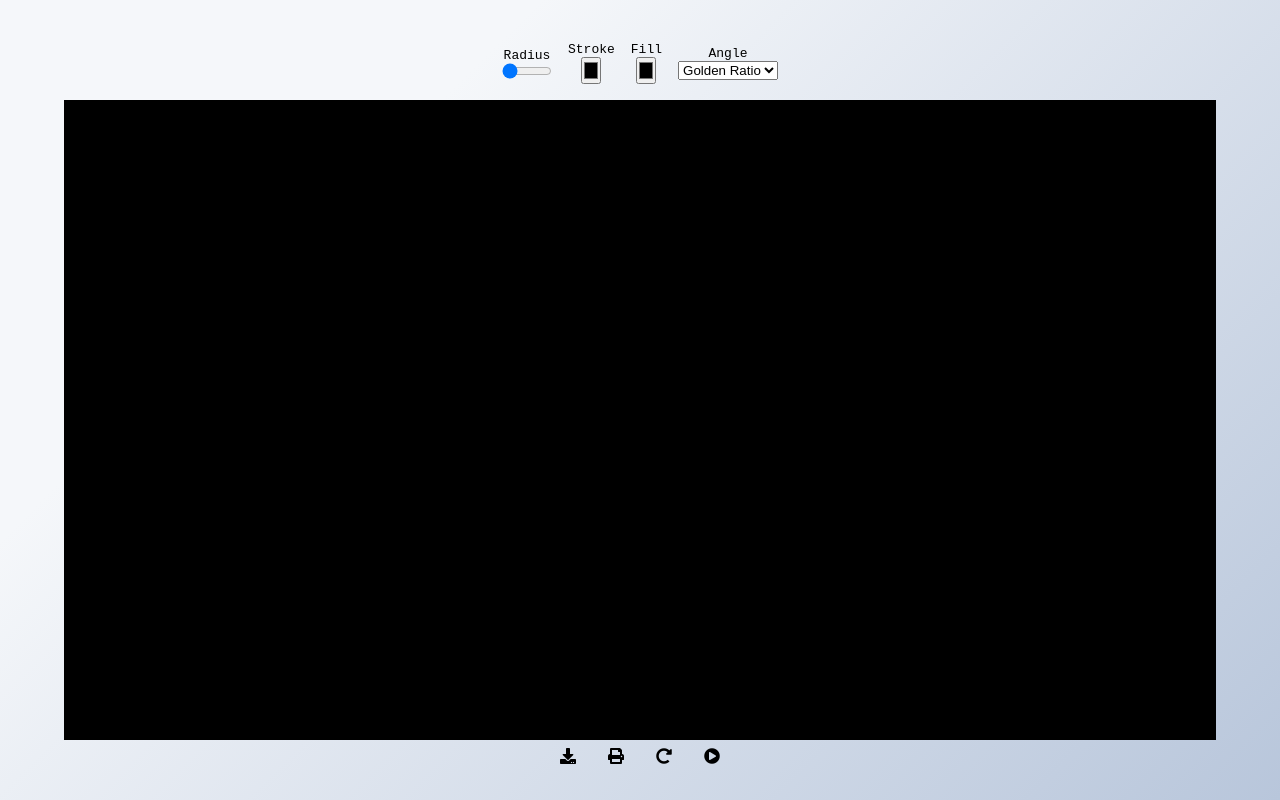
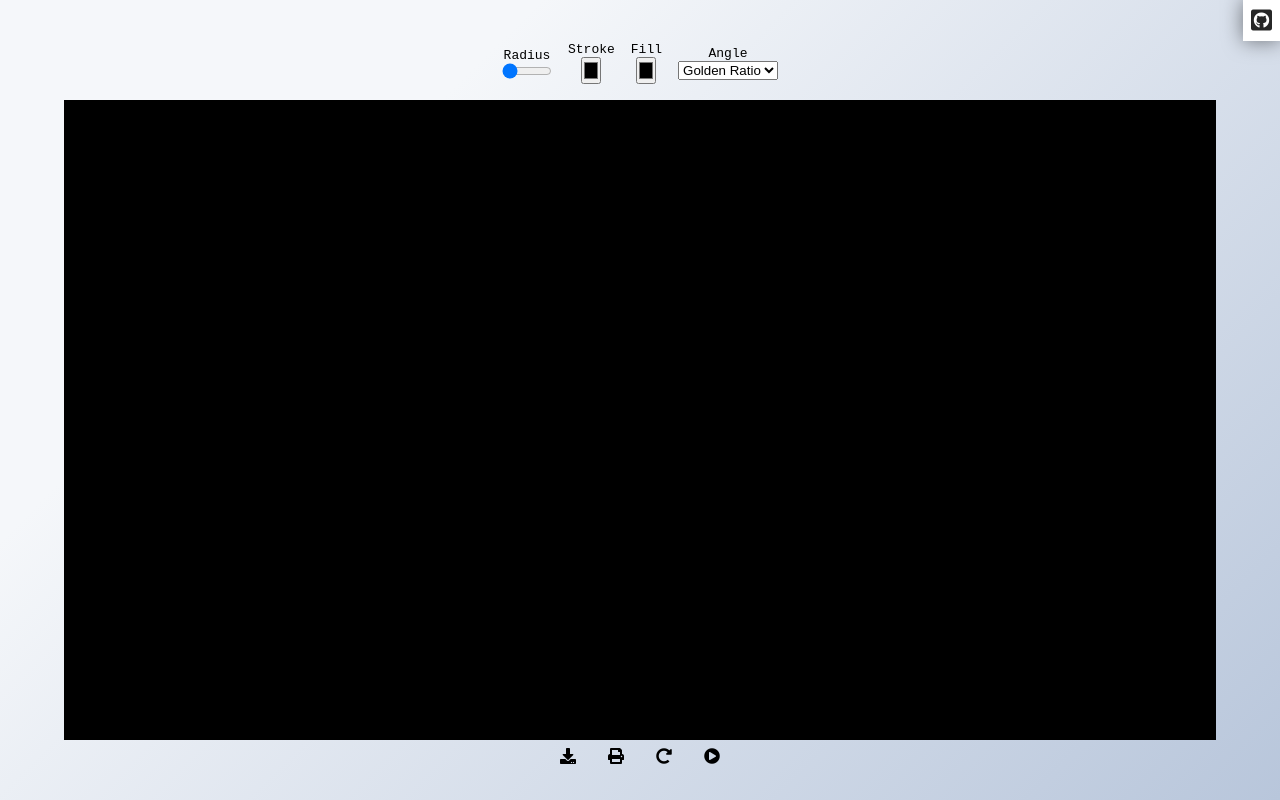
Before and after one commit to ianbrdeguzman/phyllotaxis, a plain HTML site: page index.html in a window 1280 px wide. Drawn offline with Linux system fonts and the light colour scheme.

Commit message:
added link to github

```diff
--- a/index.html
+++ b/index.html
@@ -41,5 +41,8 @@
             <button><i id="play" class="fas fa-play-circle"></i></button>
         </div>
     </div>
+    <footer>
+        <p><a href="https://github.com/ianbrdeguzman/phyllotaxis"><i class="fab fa-github-square"></i></a></p>
+    </footer>
 </body>
 </html>
--- a/style.css
+++ b/style.css
@@ -69,3 +69,17 @@ input[type=range] {
     background: transparent;
     border: none;
 }
+
+footer {
+    position: absolute;
+    top: 0;
+    right: 0;
+    padding: 0.5rem 0.5rem 0.3rem 0.5rem;
+    font-size: 1.5rem;
+    background: #ffffff;
+    box-shadow: 0 0 20px 0 rgba(0, 0, 0, 0.5);
+}
+
+footer p a {
+    color: #272727;
+}
```
